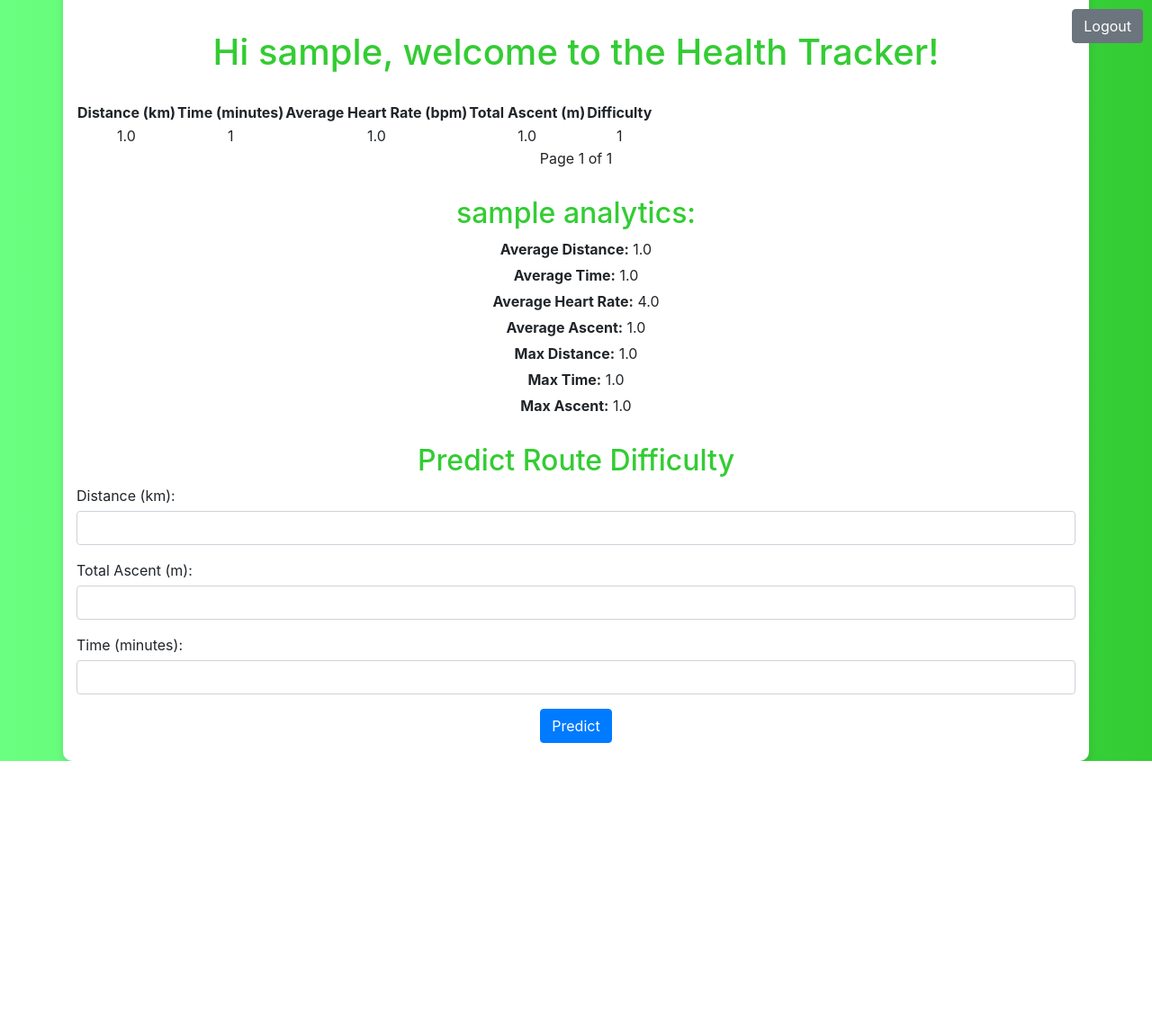
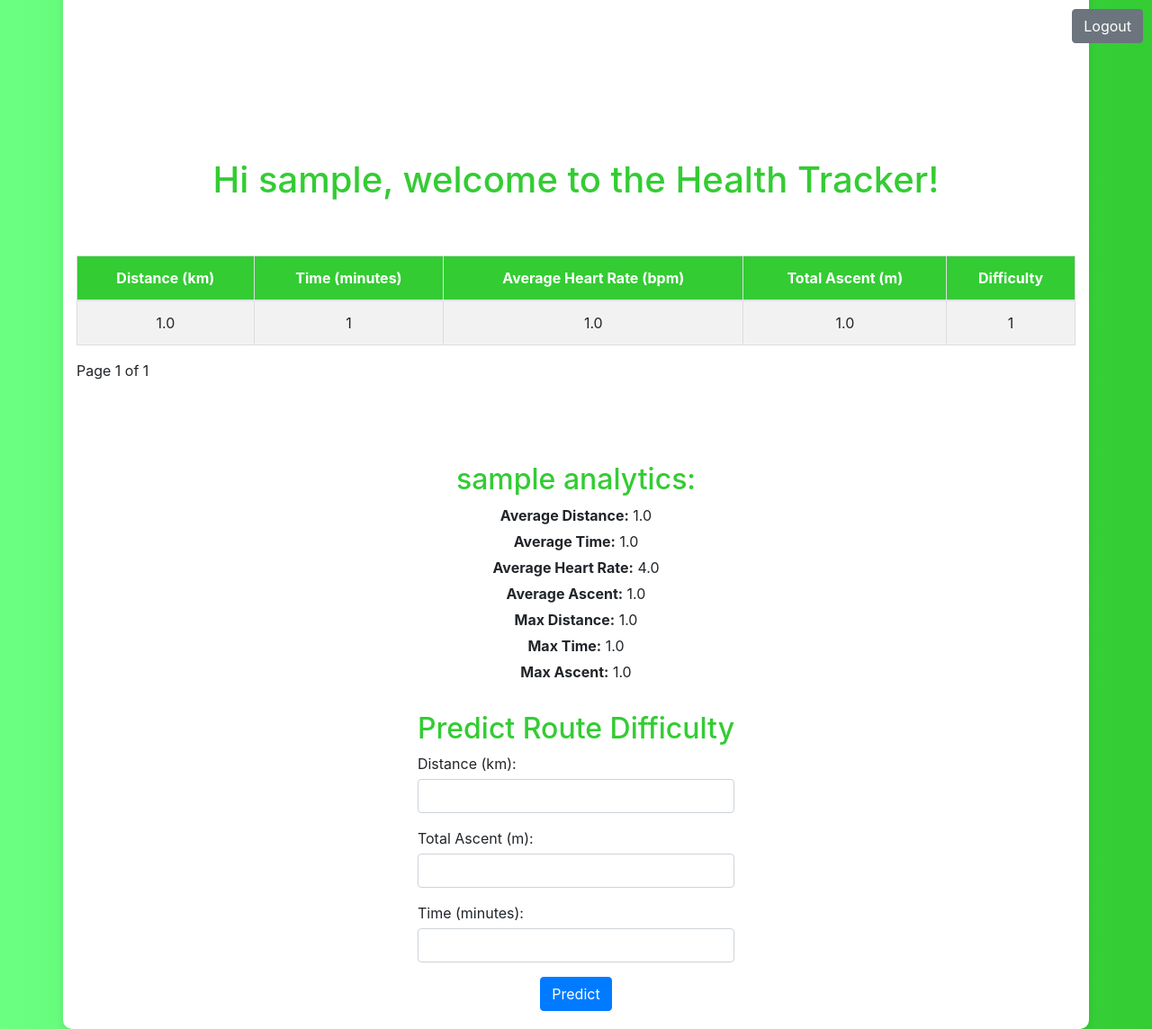
Before and after one commit to abyssis11/Health-tracker-v2, a Flask app: page / in a window 1280 px wide. Shown: the whole page at 90% size. Before the commit the page ends 846 px from the top, so only its background shows below. Run offline with Flask 2, Linux system fonts and the light colour scheme; the visitor is signed in with stand-in values (Sample User, id 1); tables that the repository leaves empty hold one stand-in row (values such as "Sample post"); some libraries are stand-ins or nearby versions.

Commit message:
Final touches and design

```diff
--- a/health_tracker/app.py
+++ b/health_tracker/app.py
@@ -208,7 +208,7 @@
     session = SessionLocal()
 
     page = request.args.get('page', 1, type=int)
-    per_page = request.args.get('per_page', 10, type=int)
+    per_page = request.args.get('per_page',4, type=int)
 
     total_activities = session.query(UserActivity).filter(UserActivity.username == current_user.username).count()
     activities = session.query(UserActivity)\
@@ -278,21 +278,25 @@
     analytics = session.query(UserAnalytics).filter(UserAnalytics.username == user_id).first()
     session.close()
 
+    analytics_data = {}
+
     if analytics:
-        analytics_data = {
-            'avg_distance': round(analytics.avg_distance,2),
-            'avg_time': round(analytics.avg_time, 2),
-            'avg_heart_rate': round(analytics.avg_heart_rate,2 ),
-            'avg_ascent': round(analytics.avg_ascent, 2),
-            'max_distance': round(analytics.max_distance, 2),
-            'max_time': round(analytics.max_time, 2),
-            'max_ascent': round(analytics.max_ascent, 2)
-        }
-    else:
-        analytics_data = {}
+        if analytics.avg_distance is not None:
+            analytics_data['avg_distance'] = round(analytics.avg_distance, 2)
+        if analytics.avg_time is not None:
+            analytics_data['avg_time'] = round(analytics.avg_time, 2)
+        if analytics.avg_heart_rate is not None:
+            analytics_data['avg_heart_rate'] = round(analytics.avg_heart_rate, 2)
+        if analytics.avg_ascent is not None:
+            analytics_data['avg_ascent'] = round(analytics.avg_ascent, 2)
+        if analytics.max_distance is not None:
+            analytics_data['max_distance'] = round(analytics.max_distance, 2)
+        if analytics.max_time is not None:
+            analytics_data['max_time'] = round(analytics.max_time, 2)
+        if analytics.max_ascent is not None:
+            analytics_data['max_ascent'] = round(analytics.max_ascent, 2)
 
     return render_template('partials/analytics.html', analytics=analytics_data)
-
 def consume_kafka_messages(user_id, stop_event):
     consumer = KafkaConsumer(
         bootstrap_servers=os.getenv('KAFKA_BOOTSTRAP_SERVERS', 'localhost:9092'),
--- a/health_tracker/templates/index.html
+++ b/health_tracker/templates/index.html
@@ -15,24 +15,30 @@
         }
         .main-content {
             margin-top: 20px;
+            display: flex;
+            flex-direction: column;
+            align-items: center;
+            padding-top: 500px; /* Add padding to create space at the top */
         }
         .table-container {
             margin-top: 30px;
         }
         .custom-list {
-            list-style-type: none; /* Remove default list bullets */
+            list-style-type: none;
             padding: 0;
         }
-
         .custom-list li {
-            margin: 5px 0; /* Add some space between list items */
+            margin: 5px 0;
         }
-
         .custom-list li::before {
-            color: green; /* Color of the icon */
+            color: green;
             display: inline-block;
-            width: 1em; /* Adjust the width of the icon container */
-            margin-right: 0.5em; /* Space between icon and text */
+            width: 1em;
+            margin-right: 0.5em;
+        }
+        .placeholder {
+            min-height: 200px; /* Adjust as needed */
+            width: 100%;
         }
     </style>
 </head>
@@ -41,16 +47,20 @@
         <div>
             <h1>Hi {{ user }}, welcome to the Health Tracker!</h1>
             <a href="{{ url_for('logout') }}" class="btn btn-secondary logout-btn">Logout</a>
+        </div>
 
-            <div id="activities" hx-get="/activities" hx-swap="innerHTML" hx-trigger="load, every 5s">
+        <div id="activities" class="placeholder" hx-get="/activities" hx-swap="innerHTML" hx-trigger="load, every 5s">
             <!-- Initial content will be loaded here by HTMX -->
         </div>
 
+        <div>
             <h2>{{user}} analytics:</h2>
-            <div id="analytics" hx-get="/analytics" hx-swap="innerHTML" hx-trigger="load, every 5s">
+            <div id="analytics" class="placeholder" hx-get="/analytics" hx-swap="innerHTML" hx-trigger="load, every 5s">
                 <!-- Initial content will be loaded here by HTMX -->
             </div>
+        </div>
 
+        <div>
             <h2>Predict Route Difficulty</h2>
             <form id="predict-form" hx-post="/predict" hx-target="#prediction-result" hx-swap="innerHTML">
                 <div class="form-group">
@@ -67,11 +77,11 @@
                 </div>
                 <button type="submit" class="btn btn-primary">Predict</button>
             </form>
+        </div>
 
         <div id="prediction-result">
             <!-- Prediction results will be displayed here -->
         </div>
     </div>
-    </div>
 </body>
 </html>
--- a/health_tracker/templates/partials/activities.html
+++ b/health_tracker/templates/partials/activities.html
@@ -1,5 +1,5 @@
-<div>
-    <table>
+<div class="table-container">
+    <table class="table table-striped">
         <thead>
             <tr>
                 <th>Distance (km)</th>
@@ -23,13 +23,13 @@
     </table>
 
     <!-- Pagination controls -->
-    <div>
+    <div class="d-flex justify-content-between">
         {% if context['page'] > 1 %}
-        <button hx-get="/activities?page={{ context['page'] - 1 }}&per_page={{ context['per_page'] }}" hx-target="#activities" hx-swap="innerHTML">Previous</button>
+        <button class="btn btn-primary" hx-get="/activities?page={{ context['page'] - 1 }}&per_page={{ context['per_page'] }}" hx-target="#activities" hx-swap="innerHTML">Previous</button>
         {% endif %}
         <span>Page {{ context['page'] }} of {{ (context['total_activities'] // context['per_page']) + 1 }}</span>
         {% if context['page'] < (context['total_activities'] // context['per_page']) + 1 %}
-        <button hx-get="/activities?page={{ context['page'] + 1 }}&per_page={{ context['per_page'] }}" hx-target="#activities" hx-swap="innerHTML">Next</button>
+        <button class="btn btn-primary" hx-get="/activities?page={{ context['page'] + 1 }}&per_page={{ context['per_page'] }}" hx-target="#activities" hx-swap="innerHTML">Next</button>
         {% endif %}
     </div>
 </div>
```
Lines whose indentation alone changed are shown as unchanged.
